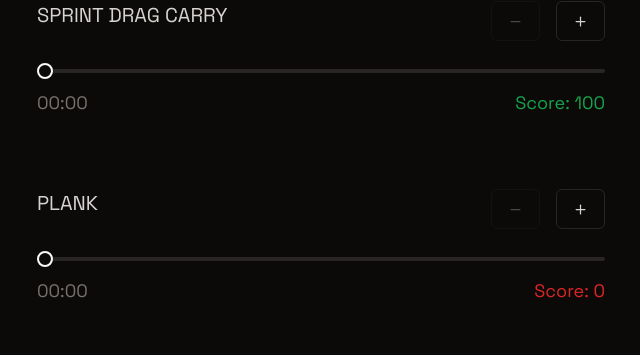
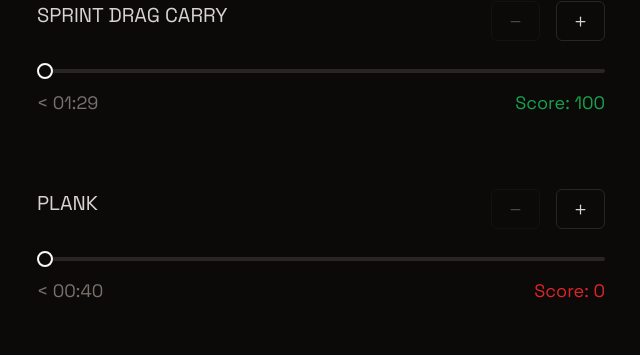
Before and after one commit to brandondykun/acft-calculator, a Next.js app: page / in a window 1280 px wide. Shown: the part 904-1259 px from the top of the page, without its empty margins (319-959 px from the left). Built offline with nearby package versions, Linux system fonts and the light colour scheme.

Commit message:
Fixed low end slider range bug.

```diff
--- a/app/page.tsx
+++ b/app/page.tsx
@@ -21,8 +21,8 @@ export default function Home() {
   const [mdlRaw, setMdlRaw] = useState(0);
   const [sptRaw, setSptRaw] = useState(0);
   const [hrpRaw, setHrpRaw] = useState(0);
-  const [sdcRaw, setSdcRaw] = useState(0);
-  const [plkRaw, setPlkRaw] = useState(0);
+  const [sdcRaw, setSdcRaw] = useState(89);
+  const [plkRaw, setPlkRaw] = useState(40);
   const [tmrRaw, setTmrRaw] = useState(801);
 
   // point scores for each event
--- a/components/eventSliders/PlkSlider.tsx
+++ b/components/eventSliders/PlkSlider.tsx
@@ -21,11 +21,11 @@ const PlkSlider = ({ plkRaw, setPlkRaw, plkScore }: Props) => {
         <div className="mb-4 text-xl">Plank</div>
         <div className="flex justify-between md:gap-4 md:justify-end">
           <Button
-            disabled={plkRaw === 0}
+            disabled={plkRaw === 40}
             variant="outline"
             onClick={() => {
               setPlkRaw((prev) => {
-                if (prev === 0) {
+                if (prev === 40) {
                   return prev;
                 }
                 return prev - 1;
--- a/components/eventSliders/SdcSlider.tsx
+++ b/components/eventSliders/SdcSlider.tsx
@@ -21,11 +21,11 @@ const SdcSlider = ({ sdcRaw, setSdcRaw, sdcScore }: Props) => {
         <div className="mb-4 text-xl">Sprint Drag Carry</div>
         <div className="flex justify-between md:gap-4 md:justify-end">
           <Button
-            disabled={sdcRaw === 0}
+            disabled={sdcRaw === 89}
             variant="outline"
             onClick={() => {
               setSdcRaw((prev) => {
-                if (prev === 0) {
+                if (prev === 89) {
                   return prev;
                 }
                 return prev - 1;
```
